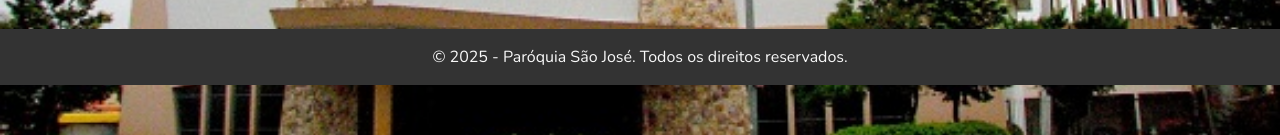
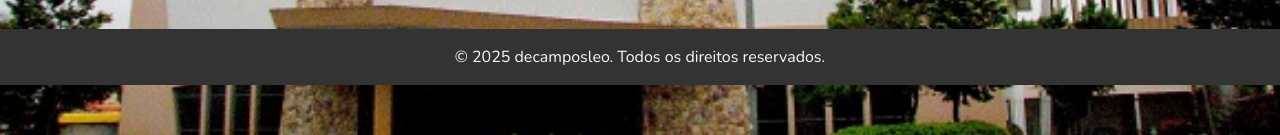
Before and after one commit to decamposleo/pastoral, a plain HTML site: page contato.html in a window 1280 px wide. Shown: the part 623-758 px from the top of the page. Drawn offline with nearby package versions, Linux system fonts and the light colour scheme.

Commit message:
Update contato.html

```diff
--- a/contato.html
+++ b/contato.html
@@ -40,7 +40,7 @@
   </main>
 
   <footer>
-    &copy; 2025 - Paróquia São José. Todos os direitos reservados.
+   © 2025 decamposleo. Todos os direitos reservados.
   </footer>
 
 </body>
```
